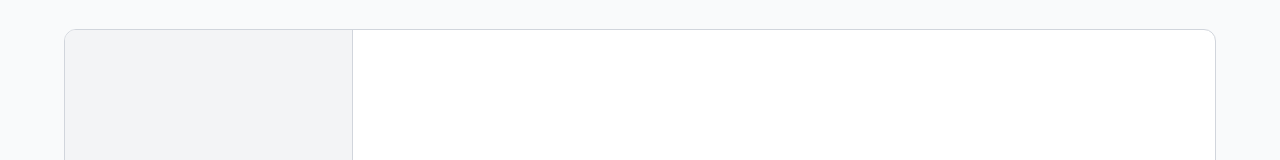
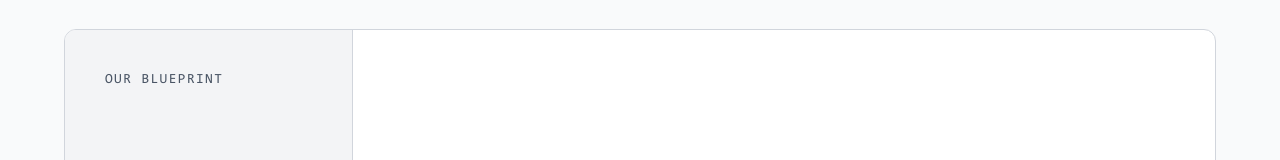
Before and after one commit to Cristhianalejandro/tech-company, a React (Vite) app: page / in a window 1280 px wide. Shown: the part 1244-1404 px from the top of the page. Built offline with nearby package versions, Linux system fonts and the light colour scheme; a web font is replaced by a local one.

Commit message:
fith commit

```diff
--- a/src/components/ProcessSection.jsx
+++ b/src/components/ProcessSection.jsx
@@ -9,8 +9,13 @@ function ProcessSection() {
         <div className="md:w-1/4 p-6 sm:p-10 relative bg-gray-100 border-r border-gray-300 flex flex-col justify-between">
              <div className="hidden md:block absolute inset-y-0 left-0 w-8 lg:w-12 pt-16 -ml-4 transform -rotate-90 origin-top-left">
 
-                  <span className='text-7xl font-extrabold tracking-widest '></span>
+                  <span className='text-7xl font-extrabold tracking-widest '>SYSTEM</span>
 
+             </div>
+
+
+             <div className="relative z-10">
+                <p className="text-sm code-font tracking-widest uppercase mb-3 text-gray-600">OUR BLUEPRINT</p>
              </div>
         </div>
     </div>
```
